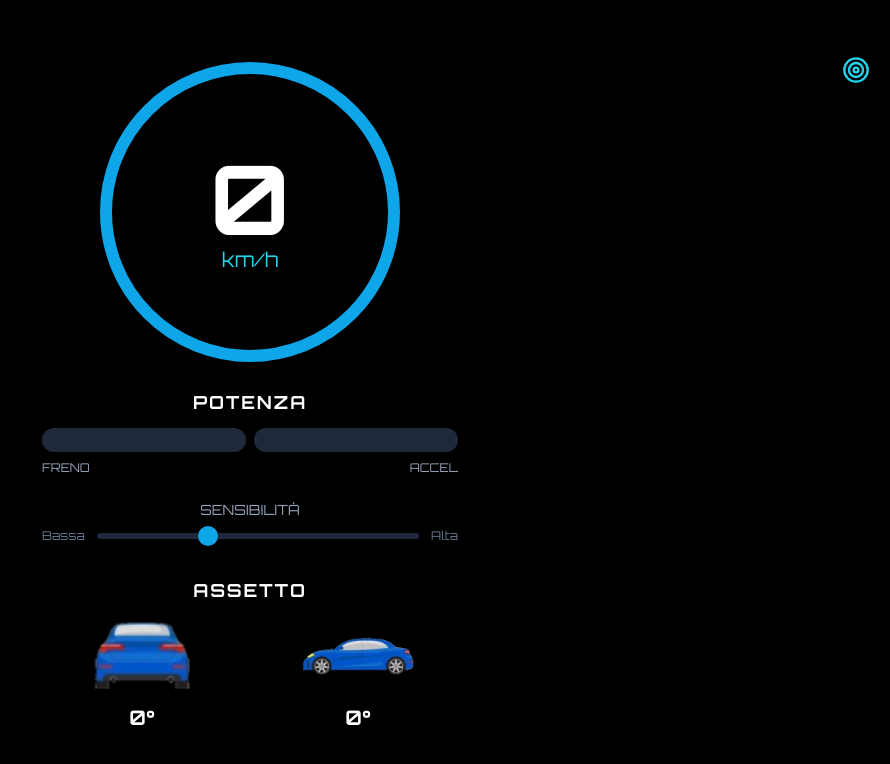
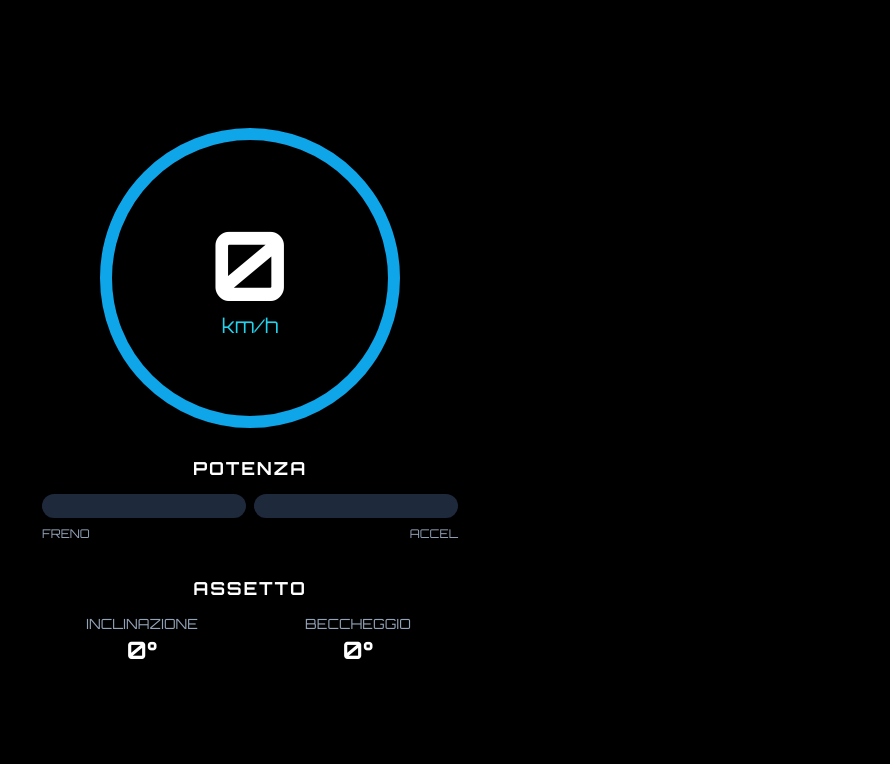
Before and after one commit to infomichelerosati/cruscotto, a plain HTML site: page index.html in a window 1280 px wide. Both pictures are taken after a click on the button "Abilita Sensori". Shown: the whole page, without its empty margins (390-1280 px from the left). Drawn offline with nearby package versions, Linux system fonts and the light colour scheme.

Commit message:
Update index.html
inserimenti grafici

```diff
--- a/index.html
+++ b/index.html
@@ -5,6 +5,7 @@
     <meta name="viewport" content="width=device-width, initial-scale=1.0">
     <title>Tachimetro GPS Futuristico</title>
 
+    <!-- Meta tag per PWA -->
     <meta name="theme-color" content="#0a0a0a"/>
     <meta name="apple-mobile-web-app-capable" content="yes">
     <meta name="apple-mobile-web-app-status-bar-style" content="black-translucent">
@@ -14,8 +15,10 @@
     <link rel="manifest" href="manifest.json">
     <link rel="apple-touch-icon" href="icons/icon-192x192.png">
 
+    <!-- Tailwind CSS -->
     <script src="https://cdn.tailwindcss.com"></script>
 
+    <!-- Font futuristico da Google Fonts -->
     <link rel="preconnect" href="https://fonts.googleapis.com">
     <link rel="preconnect" href="https://fonts.gstatic.com" crossorigin>
     <link href="https://fonts.googleapis.com/css2?family=Orbitron:wght@400;500;700&display=swap" rel="stylesheet">
@@ -23,26 +26,23 @@
     <style>
         body {
             font-family: 'Orbitron', sans-serif;
-            -webkit-tap-highlight-color: transparent;
+            -webkit-tap-highlight-color: transparent; /* Rimuove il flash blu al tocco */
         }
-        .gauge-bar-filled { background: linear-gradient(90deg, #0369a1, #0ea5e9, #67e8f9); }
-        .gauge-bar-brake { background: linear-gradient(90deg, #b91c1c, #ef4444, #fca5a5); }
-
-        input[type=range] { -webkit-appearance: none; appearance: none; background: transparent; cursor: pointer; }
-        input[type=range]::-webkit-slider-runnable-track { background: #1e293b; height: 6px; border-radius: 3px; }
-        input[type=range]::-moz-range-track { background: #1e293b; height: 6px; border-radius: 3px; }
-        input[type=range]::-webkit-slider-thumb { -webkit-appearance: none; appearance: none; margin-top: -7px; background-color: #0ea5e9; height: 20px; width: 20px; border-radius: 50%; }
-        input[type=range]::-moz-range-thumb { border: none; background-color: #0ea5e9; height: 20px; width: 20px; border-radius: 50%; }
-
-        .calibrating { animation: spin 0.5s ease-in-out; }
-        @keyframes spin {
-            from { transform: rotate(0deg); }
-            to { transform: rotate(360deg); }
+        /* Stili per le barre con gradiente */
+        .gauge-bar-filled {
+            background: linear-gradient(90deg, #0369a1, #0ea5e9, #67e8f9);
+        }
+        .gauge-bar-brake {
+             background: linear-gradient(90deg, #b91c1c, #ef4444, #fca5a5);
         }
     </style>
 </head>
 <body class="bg-black text-cyan-300 flex items-center justify-center min-h-screen overflow-hidden select-none">
 
+    <!-- Canvas per la firma -->
+    <canvas id="signature-canvas" width="180" height="25" class="absolute top-2 left-2 z-10"></canvas>
+
+    <!-- Schermata per la richiesta dei permessi -->
     <div id="permission-screen" class="text-center p-8">
         <h1 class="text-3xl font-bold mb-4 text-white">Tachimetro Futuristico</h1>
         <p class="mb-8 text-slate-300">Per iniziare, è necessario concedere i permessi per accedere al GPS e ai sensori di movimento del dispositivo.</p>
@@ -52,17 +52,20 @@
         <p id="error-message" class="text-red-500 mt-4"></p>
     </div>
 
-    <main id="dashboard" class="hidden relative w-full h-full p-4 flex flex-col items-center justify-around">
+    <!-- Interfaccia principale del tachimetro (nascosta all'inizio) -->
+    <main id="dashboard" class="hidden w-full h-full p-4 flex flex-col items-center justify-around">
 
-        <button id="calibrate-btn" class="absolute top-5 right-5 text-cyan-400 hover:text-white transition-colors z-10">
-            <svg xmlns="http://www.w3.org/2000/svg" width="28" height="28" viewBox="0 0 24 24" fill="none" stroke="currentColor" stroke-width="2" stroke-linecap="round" stroke-linejoin="round"><circle cx="12" cy="12" r="10"></circle><circle cx="12" cy="12" r="6"></circle><circle cx="12" cy="12" r="2"></circle></svg>
-        </button>
-
+        <!-- Tachimetro principale -->
         <div class="relative flex items-center justify-center w-64 h-64 sm:w-80 sm:h-80">
             <svg class="transform -rotate-90 w-full h-full">
+                <!-- Cerchio di sfondo -->
                 <circle cx="50%" cy="50%" r="45%" stroke="#1e293b" stroke-width="10" fill="transparent" />
+                <!-- Arco del tachimetro -->
                 <circle id="speed-gauge" cx="50%" cy="50%" r="45%" stroke="#0ea5e9" stroke-width="12" fill="transparent"
-                    stroke-linecap="round" class="transition-all duration-200" stroke-dasharray="1000" stroke-dashoffset="1000" />
+                    stroke-linecap="round"
+                    class="transition-all duration-200"
+                    stroke-dasharray="1000"
+                    stroke-dashoffset="1000" />
             </svg>
             <div class="absolute text-center">
                 <span id="speed-value" class="text-7xl sm:text-8xl font-bold text-white">0</span>
@@ -70,53 +73,40 @@
             </div>
         </div>
 
+        <!-- Sezione Accelerazione e Frenata -->
         <div class="w-full max-w-md p-4">
             <div class="text-center mb-3 text-lg font-bold tracking-widest text-white">POTENZA</div>
             <div class="flex items-center justify-center space-x-2">
+                <!-- Barra Frenata -->
                 <div class="w-1/2 bg-slate-800 h-6 rounded-full flex justify-end">
                     <div id="brake-bar" class="gauge-bar-brake h-full rounded-full transition-all duration-200" style="width: 0%;"></div>
                 </div>
+                <!-- Barra Accelerazione -->
                 <div class="w-1/2 bg-slate-800 h-6 rounded-full">
                     <div id="accel-bar" class="gauge-bar-filled h-full rounded-full transition-all duration-200" style="width: 0%;"></div>
                 </div>
             </div>
-            <div class="flex items-center justify-between mt-2 text-xs text-slate-400">
+             <div class="flex items-center justify-between mt-2 text-xs text-slate-400">
                 <span>FRENO</span>
                 <span>ACCEL</span>
             </div>
-            <div class="mt-6">
-                <label for="sensitivity-slider" class="block text-center text-sm text-slate-400 mb-2">SENSIBILITÀ</label>
-                <div class="flex items-center space-x-3">
-                    <span class="text-xs text-slate-500">Bassa</span>
-                    <input id="sensitivity-slider" type="range" min="1" max="10" value="4" class="w-full">
-                    <span class="text-xs text-slate-500">Alta</span>
+        </div>
+
+        <!-- Sezione Inclinazione -->
+        <div class="w-full max-w-md p-4">
+            <div class="text-center mb-3 text-lg font-bold tracking-widest text-white">ASSETTO</div>
+            <div class="grid grid-cols-2 gap-4 text-center">
+                <div>
+                    <div class="text-slate-400 text-sm">INCLINAZIONE</div>
+                    <div id="roll-value" class="text-2xl font-bold text-white">0°</div>
+                </div>
+                <div>
+                    <div class="text-slate-400 text-sm">BECCHEGGIO</div>
+                    <div id="pitch-value" class="text-2xl font-bold text-white">0°</div>
                 </div>
             </div>
         </div>
 
-        <div class="w-full max-w-md p-4">
-            <div class="text-center mb-3 text-lg font-bold tracking-widest text-white">ASSETTO</div>
-            <div class="grid grid-cols-2 gap-4 text-center">
-                <!-- Visuale Inclinazione con PNG -->
-                <div>
-                    <div class="h-20 flex items-center justify-center">
-                        <img id="rear-car-img" src="images/rear-car.png" alt="Vista posteriore auto"
-                             onerror="this.onerror=null;this.src='https://placehold.co/100x60/0a0a0a/ff0000?text=Manca+Img';"
-                             class="w-24 h-auto transition-transform duration-100" style="transform-origin: center;">
-                    </div>
-                    <div id="roll-value" class="text-xl font-bold text-white mt-2">0°</div>
-                </div>
-                <!-- Visuale Beccheggio con PNG -->
-                <div>
-                    <div class="h-20 flex items-center justify-center">
-                         <img id="side-car-img" src="images/side-car.png" alt="Vista laterale auto"
-                              onerror="this.onerror=null;this.src='https://placehold.co/120x60/0a0a0a/ff0000?text=Manca+Img';"
-                              class="w-28 h-auto transition-transform duration-100" style="transform-origin: center;">
-                    </div>
-                    <div id="pitch-value" class="text-xl font-bold text-white mt-2">0°</div>
-                </div>
-            </div>
-        </div>
     </main>
 
     <script src="app.js"></script>
```
